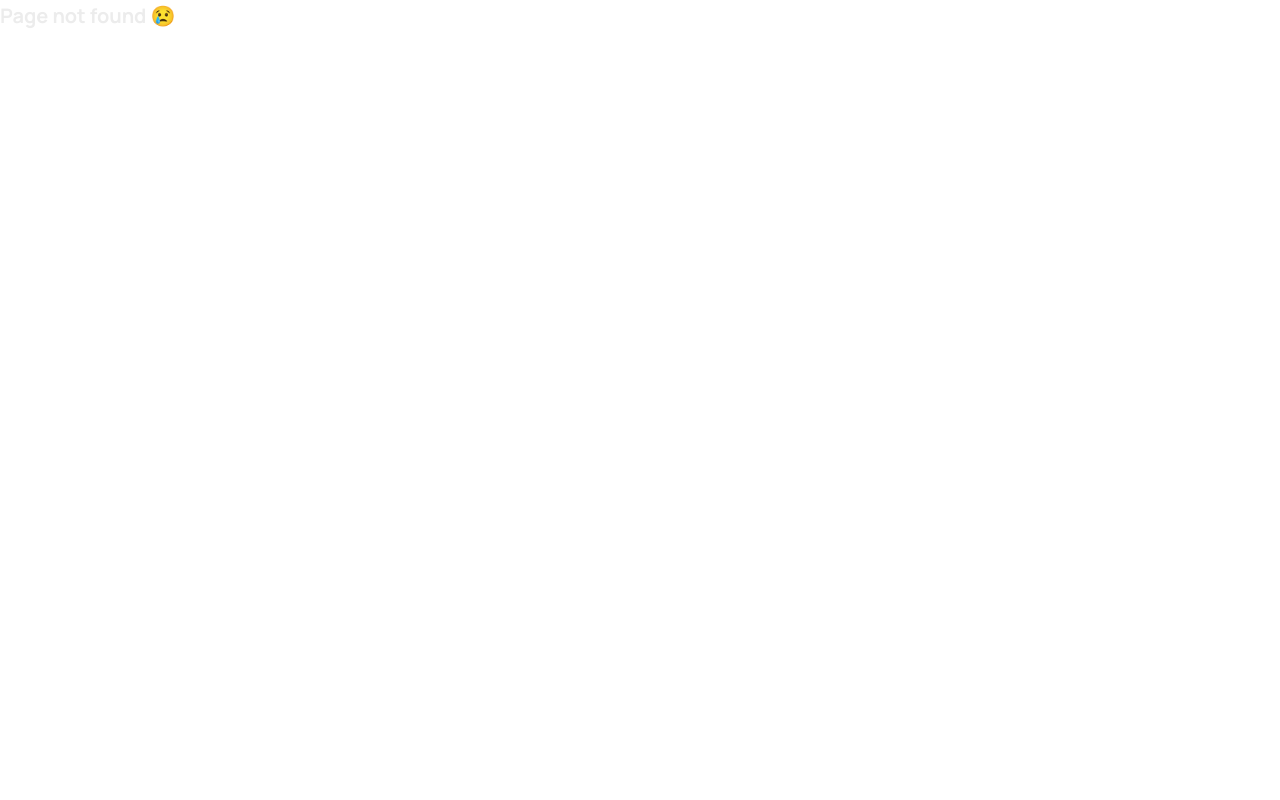
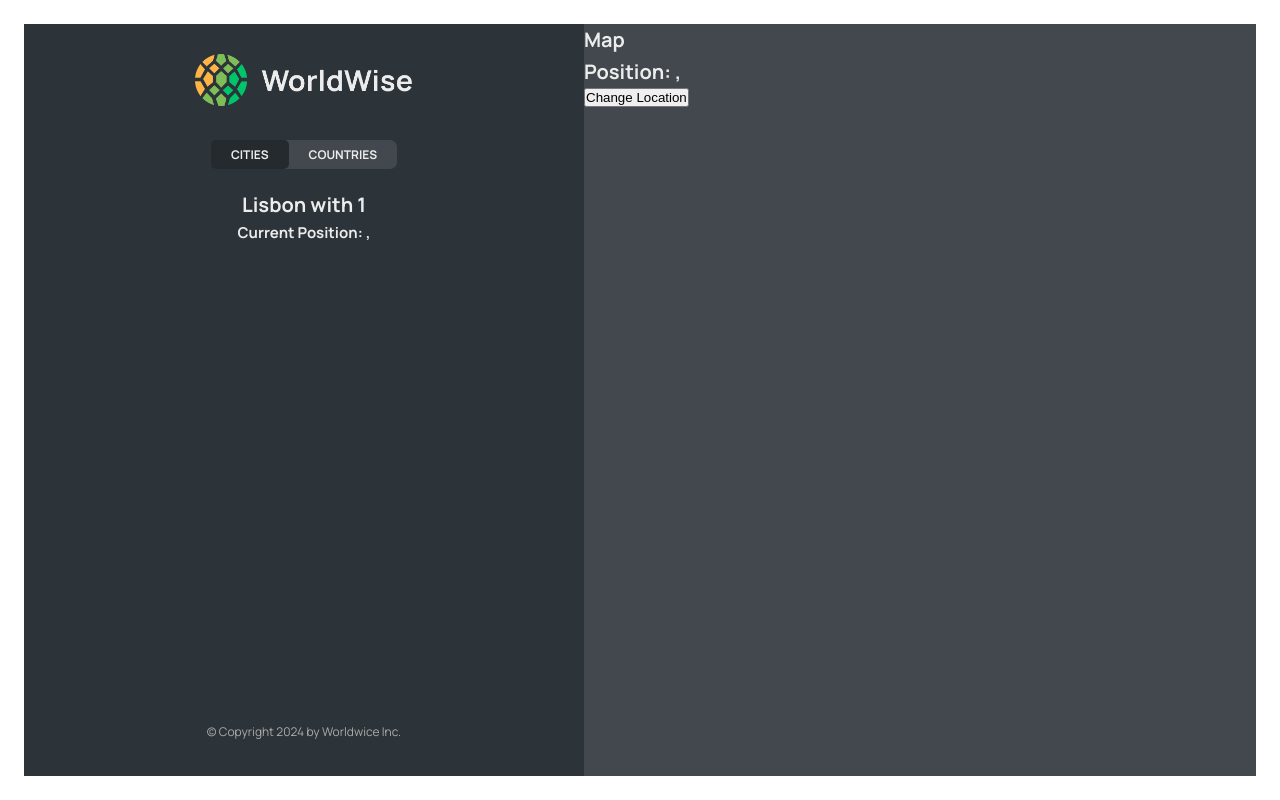
Before and after one commit to AliAbdalrhman/worldwise, a React (Vite) app: page /app/cities/1 in a window 1280 px wide. Before the commit this address had no page. Built offline with nearby package versions, Linux system fonts and the light colour scheme; data requests are answered from the project's data file.

Commit message:
Add a state to the url

```diff
--- a/src/App.jsx
+++ b/src/App.jsx
@@ -10,6 +10,7 @@
 import AppLayout from "./pages/AppLayout";
 import CityList from "./components/CityList";
 import CountryList from "./components/CountryList";
+import City from "./components/City";
 
 const BASE_URL = "http://localhost:9000";
 
@@ -49,6 +50,7 @@
             path="cities"
             element={<CityList cities={cities} isLoading={isLoading} />}
           />
+          <Route path="cities/:id" element={<City />} />
           <Route
             path="countries"
             element={<CountryList cities={cities} isLoading={isLoading} />}
--- a/src/components/City.jsx
+++ b/src/components/City.jsx
@@ -1,3 +1,4 @@
+import { useParams, useSearchParams } from "react-router-dom";
 import styles from "./City.module.css";
 
 const formatDate = (date) =>
@@ -9,6 +10,13 @@
   }).format(new Date(date));
 
 function City() {
+  const { id } = useParams();
+
+  const [searchParams, setSearchParams] = useSearchParams();
+
+  const lat = searchParams.get("lat");
+  const lng = searchParams.get("lng");
+
   // TEMP DATA
   const currentCity = {
     cityName: "Lisbon",
@@ -18,42 +26,52 @@
   };
 
   const { cityName, emoji, date, notes } = currentCity;
+  return (
+    <>
+      <h1>
+        {cityName} with {id}
+      </h1>
+      <h2>
+        Current Position: {lat}, {lng}
+      </h2>
+    </>
+  );
 
-  return (
-    <div className={styles.city}>
-      <div className={styles.row}>
-        <h6>City name</h6>
-        <h3>
-          <span>{emoji}</span> {cityName}
-        </h3>
-      </div>
+  // return (
+  //   <div className={styles.city}>
+  //     <div className={styles.row}>
+  //       <h6>City name</h6>
+  //       <h3>
+  //         <span>{emoji}</span> {cityName}
+  //       </h3>
+  //     </div>
 
-      <div className={styles.row}>
-        <h6>You went to {cityName} on</h6>
-        <p>{formatDate(date || null)}</p>
-      </div>
+  //     <div className={styles.row}>
+  //       <h6>You went to {cityName} on</h6>
+  //       <p>{formatDate(date || null)}</p>
+  //     </div>
 
-      {notes && (
-        <div className={styles.row}>
-          <h6>Your notes</h6>
-          <p>{notes}</p>
-        </div>
-      )}
+  //     {notes && (
+  //       <div className={styles.row}>
+  //         <h6>Your notes</h6>
+  //         <p>{notes}</p>
+  //       </div>
+  //     )}
 
-      <div className={styles.row}>
-        <h6>Learn more</h6>
-        <a
-          href={`https://en.wikipedia.org/wiki/${cityName}`}
-          target="_blank"
-          rel="noreferrer"
-        >
-          Check out {cityName} on Wikipedia &rarr;
-        </a>
-      </div>
+  //     <div className={styles.row}>
+  //       <h6>Learn more</h6>
+  //       <a
+  //         href={`https://en.wikipedia.org/wiki/${cityName}`}
+  //         target="_blank"
+  //         rel="noreferrer"
+  //       >
+  //         Check out {cityName} on Wikipedia &rarr;
+  //       </a>
+  //     </div>
 
-      <div>{/* <ButtonBack /> */}</div>
-    </div>
-  );
+  //     <div></div>
+  //   </div>
+  // );
 }
 
 export default City;
--- a/src/components/City.module.css
+++ b/src/components/City.module.css
@@ -3,7 +3,7 @@
   max-height: 70%;
   background-color: var(--color-dark--2);
   border-radius: 7px;
-  overflow: scroll;
+  overflow: auto;
 
   width: 100%;
   display: flex;
--- a/src/components/CityItem.jsx
+++ b/src/components/CityItem.jsx
@@ -1,4 +1,6 @@
 import styles from "./CityItem.module.css";
+import { Link } from "react-router-dom";
+
 const formatDate = (date) =>
   new Intl.DateTimeFormat("en", {
     day: "numeric",
@@ -7,13 +9,18 @@
   }).format(new Date(date));
 
 function CityItem({ city }) {
-  const { cityName, emoji, date } = city;
+  const { cityName, emoji, date, id, position } = city;
   return (
-    <li className={styles.cityItem}>
-      <span className={styles.emoji}>{emoji}</span>
-      <h3 className={styles.name}>{cityName}</h3>
-      <time className={styles.date}>{formatDate(date)}</time>
-      <button className={styles.deleteBtn}>&times;</button>
+    <li>
+      <Link
+        className={styles.cityItem}
+        to={`${id}?lat=${position.lat}&lng=${position.lng}`}
+      >
+        <span className={styles.emoji}>{emoji}</span>
+        <h3 className={styles.name}>{cityName}</h3>
+        <time className={styles.date}>{formatDate(date)}</time>
+        <button className={styles.deleteBtn}>&times;</button>
+      </Link>
     </li>
   );
 }
--- a/src/components/Map.jsx
+++ b/src/components/Map.jsx
@@ -1,7 +1,23 @@
+import { useSearchParams } from "react-router-dom";
 import styles from "./Map.module.css";
 
 function Map() {
-  return <div className={styles.mapContainer}>Map</div>;
+  const [searchParams, setSearchParams] = useSearchParams();
+
+  const lat = searchParams.get("lat");
+  const lng = searchParams.get("lng");
+
+  return (
+    <div className={styles.mapContainer}>
+      <h1>Map</h1>
+      <h1>
+        Position: {lat}, {lng}
+      </h1>
+      <button onClick={() => setSearchParams({ lat: 25, lng: 23 })}>
+        Change Location
+      </button>
+    </div>
+  );
 }
 
 export default Map;
```
Also changed, not shown: src/.eslintrc.cjs.
